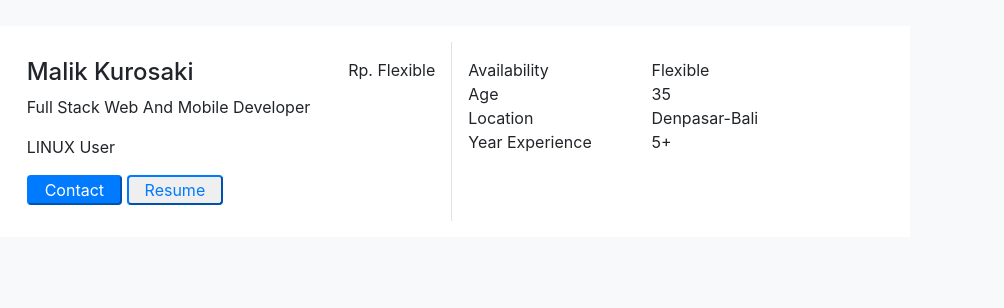
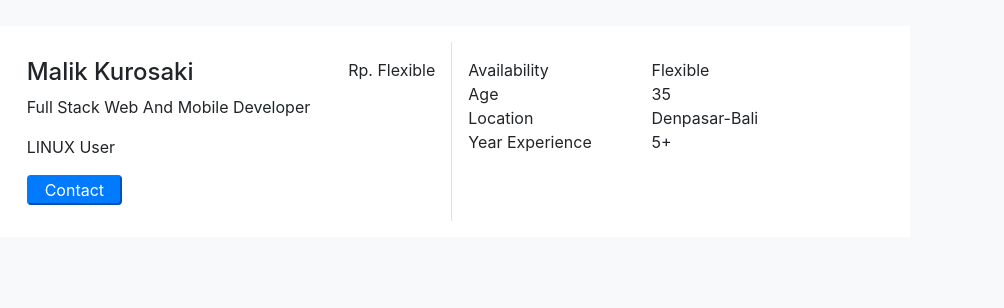
Before and after one commit to probussistem/malik_resume, a plain HTML site: page index.html in a window 1280 px wide. Shown: the part 118-426 px from the top of the page, 276-1280 px from the left. Drawn offline with nearby package versions, Linux system fonts and the light colour scheme.

Commit message:
Update index.html

```diff
--- a/index.html
+++ b/index.html
@@ -47,9 +47,7 @@
                             data-target="#target-contact">
                             Contact
                         </button>
-                        <button class="outline-btn rounded px-3 border-primary text-primary">
-                            Resume
-                        </button>
+
                         <div
                             id="target-contact"
                             class="modal fade"
```
